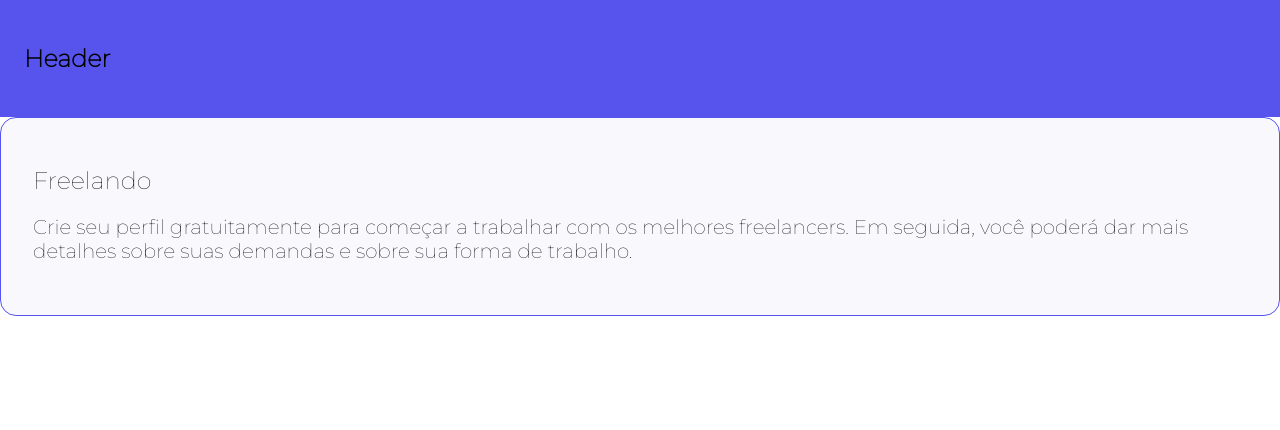
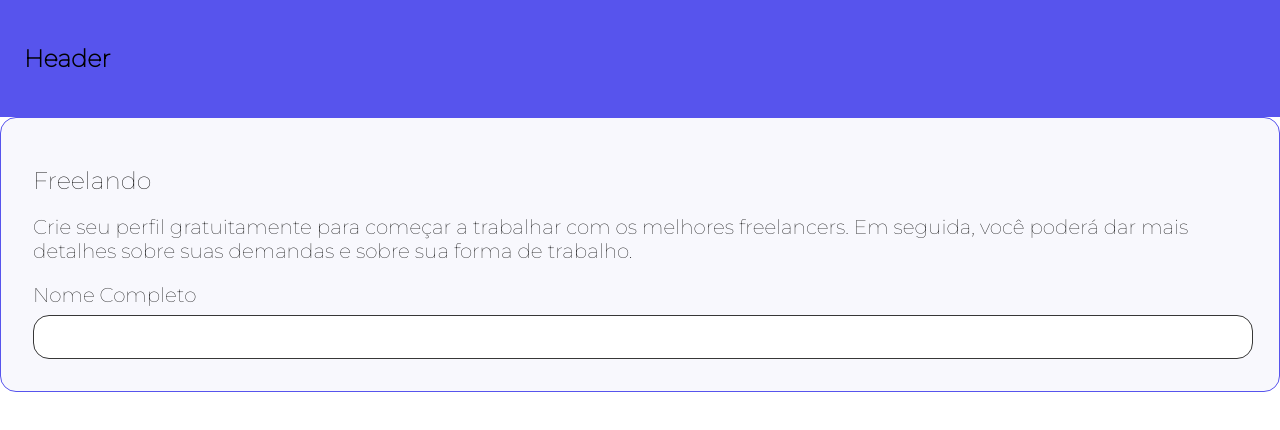
Before and after one commit to nunes-b/freelando, a React (Create React App) app: page / in a window 1280 px wide. Shown: the top 430 px of the page. Built offline with nearby package versions, Linux system fonts and the light colour scheme.

Commit message:
feat: input campo texto

```diff
--- a/src/App.js
+++ b/src/App.js
@@ -3,6 +3,7 @@ import { Card } from "./components/Card/card";
 import { Estilos } from "./components/EstilosGlobais/Estilos";
 import { Header } from "./components/Header/Header";
 import { Tipografia } from "./components/Tipografia/Tipografia";
+import { CampoTexto } from "./components/CampoTexto/CampoTexto";
 
 function App() {
   return (
@@ -20,6 +21,7 @@ function App() {
           freelancers. Em seguida, você poderá dar mais detalhes sobre suas
           demandas e sobre sua forma de trabalho.
         </Tipografia>
+        <CampoTexto titulo="Nome Completo" />
       </Card>
     </TheemeProvider>
   );
```
